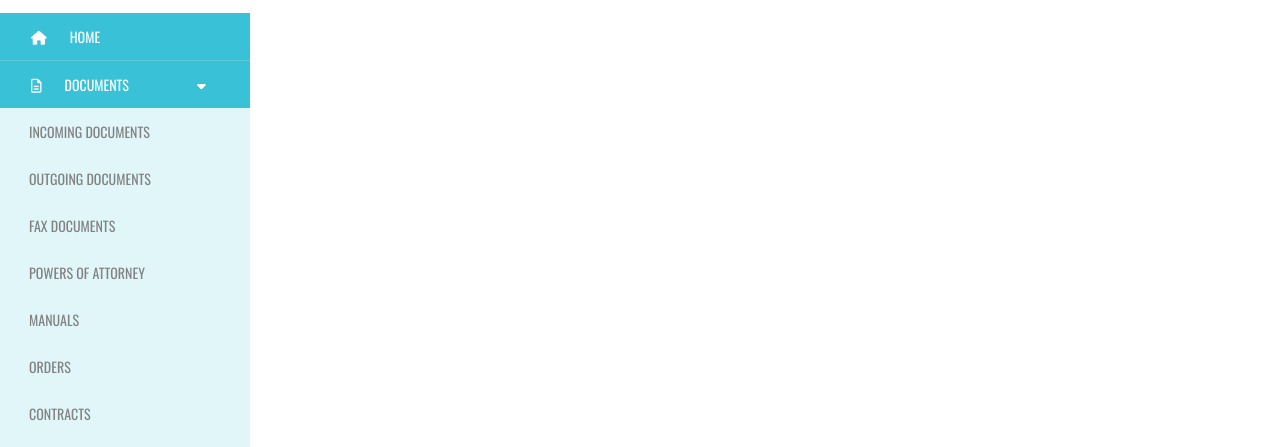
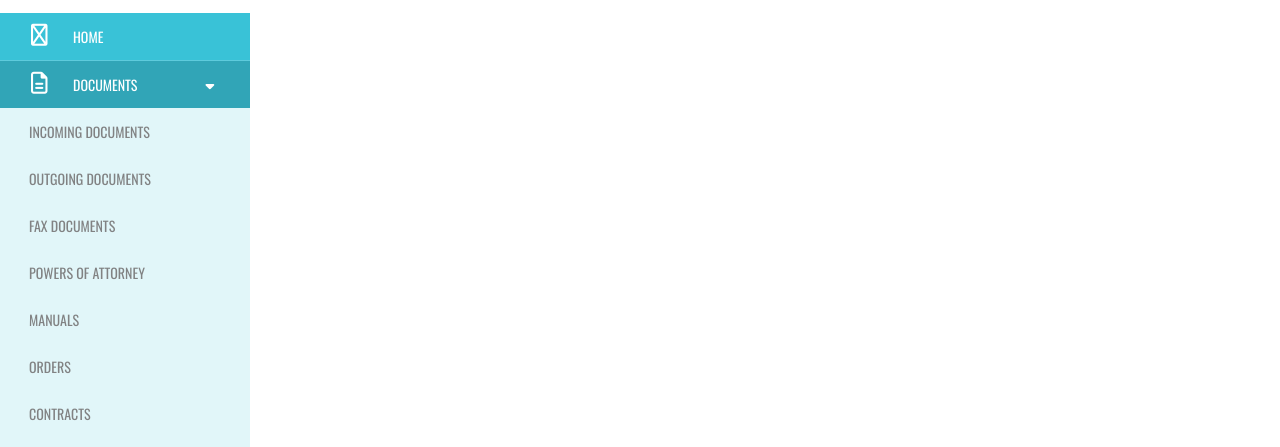
Before and after one commit to VivaNova99/JS-Fundamentals, a website: page 02-Documents/index.html in a window 1280 px wide. Shown: the part 338-785 px from the top of the page. Drawn offline with nearby package versions, Linux system fonts and the light colour scheme.

Commit message:
02-Documents - navigation panel -2

```diff
--- a/styles/documents-navigation.css
+++ b/styles/documents-navigation.css
@@ -29,10 +29,17 @@ nav > ul > li {
 nav > ul > li > a > i{
     margin-right: 23px;
     margin-left: 31px;
-    color: #ffffff;
-    height: 17px
 } /*значки в меню навигации*/
 
+
+.fa.fa-archive, .fa.fa-calendar, .fa.fa-file-text-o, .fa.fa-home, .fa.fa-list-ul, .fa.fa-suitcase {
+    color: #ffffff;
+    /*height: 17px*/
+    width: 19px;
+    height: 23px;
+    font-size: 22px;
+    font-weight: 400;
+} /*значки в меню навигации*/
 
 nav > ul > li > ul > li {
     /*display: block;*/
@@ -56,3 +63,7 @@ nav > ul > li > ul > li > a {
     margin-left: 68px;
     color: #ffffff;
 } /*стрелка вниз из меню навигации в подменю*/
+
+nav > ul > li.active {
+    background-color: #31a5b7;
+}
```
